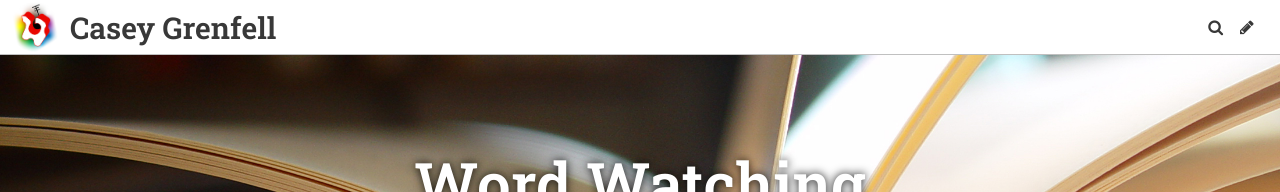
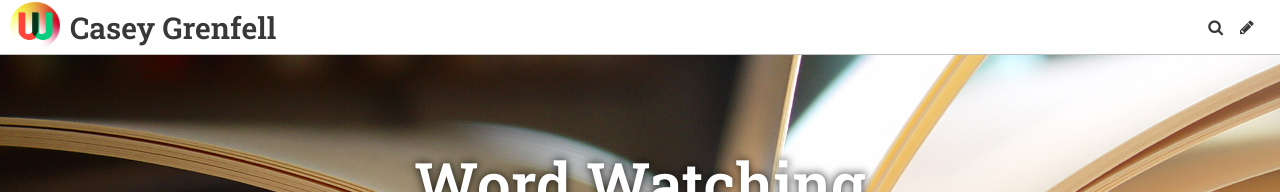
Before and after one commit to caseygrenfell/typography, a Jekyll site: the page built from index.html, in a window 1280 px wide. Shown: the top 192 px of the page. Built offline with Jekyll 4.4.1, drawn with Linux system fonts in a browser that asks for light colours; some web fonts are replaced; the list of posts is cut into pages by our own code.

Commit message:
Update Settings “general”

```diff
--- a/_data/settings.yml
+++ b/_data/settings.yml
@@ -4,8 +4,8 @@ header_text: Word Watching
 footer_text: Copyright 2020 Casey Grenfell
 header_feature_image: ../uploads/pages.jpg
 bannerheight: 20vmax
-logo: ../uploads/bloglogo.png
-favicon: ../uploads/favicon-16x16.png
+logo: ../uploads/bloglogo2.png
+favicon: ../uploads/blog-favicon.png
 gridlayout: false
 fixednavbar: false
 upzoom: true
```
Also changed, not shown: uploads/blog-favicon.png (added), uploads/bloglogo2.png (added).
